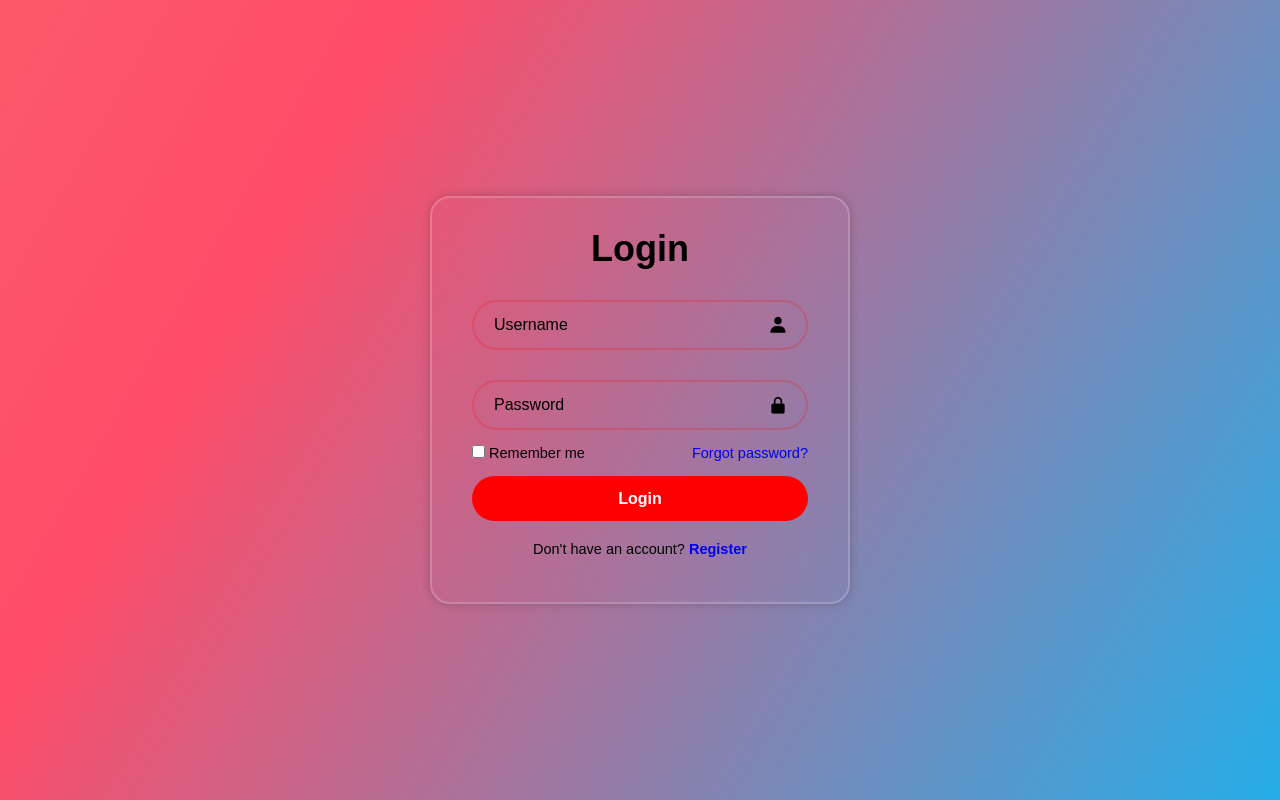
After one commit to GruWar/player-finder, a Flask app: page /login in a window 1280 px wide. The commit adds this page. Run offline with Flask 3, Linux system fonts and the light colour scheme.

Commit message:
create login form and basic styling

```diff
--- a/server.py
+++ b/server.py
@@ -10,6 +10,11 @@ def home():
     return render_template("index.html")
 
 
+@app.route("/login")
+def login():
+    return render_template("login.html")
+
+
 # run app
 if __name__ == "__main__":
     app.run(debug=True)
--- /dev/null
+++ b/static/css/style.css
@@ -0,0 +1,111 @@
+* {
+    margin: 0;
+    padding: 0;
+    box-sizing: border-box;
+    font-family: "arial";
+}
+
+body{
+    display: flex;
+    justify-content: center;
+    align-items: center;
+    height: 100vh;
+}
+
+.gradient-background {
+  background: linear-gradient(300deg, #00bfff, #ff4c68, #ef8172);
+  background-size: 180% 180%;
+  animation: gradient-animation 18s ease infinite;
+}
+
+@keyframes gradient-animation {
+  0% {
+    background-position: 0% 50%;
+  }
+  50% {
+    background-position: 100% 50%;
+  }
+  100% {
+    background-position: 0% 50%;
+  }
+}
+
+.wrapper {
+    width: 420px;
+    background: transparent;
+    border: 2px solid rgba(255, 255, 255, .2);
+    backdrop-filter: blur(20px);
+    box-shadow: 0 0 10px rgba(0, 0, 0, .2);
+    border-radius: 20px;
+    padding: 30px 40px;
+}
+
+.wrapper h1 {
+    font-size: 36px;
+    text-align: center;
+}
+
+.wrapper .input-box {
+    position: relative;
+    width: 100%;
+    height: 50px;
+    margin: 30px 0;
+}
+
+.input-box input {
+    width: 100%;
+    height: 100%;
+    outline: none;
+    background: transparent;
+    border: 2px solid rgba(255, 0, 0, .2);
+    border-radius: 40px;
+    font-size: 16px;
+    padding: 20px 45px 20px 20px;
+}
+
+.input-box input::placeholder {
+    color: #000;
+}
+
+.input-box i {
+    position: absolute;
+    right: 20px;
+    top: 50%;
+    transform: translateY(-50%);
+    font-size: 20px;
+}
+
+.wrapper .remember-forgot {
+    display: flex;
+    justify-content: space-between;
+    font-size: 14.5px;
+    margin: -15px 0 15px;
+}
+
+.remember-forgot a {
+    text-decoration: none;
+}
+
+.wrapper .btn-submit {
+    width: 100%;
+    height: 45px;
+    background: red;
+    border: none;
+    outline: none;
+    border-radius: 40px;
+    cursor: pointer;
+    font-size: 16px;
+    font-weight: 600;
+    color: white;
+}
+
+.wrapper .register-link {
+    font-size: 14.5px;
+    text-align: center;
+    margin: 20px 0 15px;
+}
+
+.register-link p a {
+    text-decoration: none;
+    font-weight: 600;
+}
--- /dev/null
+++ b/templates/base.html
@@ -0,0 +1,13 @@
+<!DOCTYPE html>
+<html lang="en">
+  <head>
+    <meta charset="UTF-8" />
+    <meta name="viewport" content="width=device-width, initial-scale=1"/>
+    <!-- Link to the styles.css here -->
+    <link rel="stylesheet" href="static/css/style.css">
+    <!-- Link to icons from boxicons.com -->
+    <link href='https://unpkg.com/boxicons@2.1.4/css/boxicons.min.css' rel='stylesheet'>
+    <title>{% block title %}{% endblock %}</title>
+  </head>
+    {% block content %}{% endblock %}
+</html>
--- /dev/null
+++ b/templates/login.html
@@ -0,0 +1,28 @@
+{% extends 'base.html' %}
+{% block title %}Player Finder{% endblock %}
+
+{% block content %}
+<body class="gradient-background">
+<div class="wrapper">
+    <form action="">
+        <h1>Login</h1>
+        <div class="input-box">
+            <input type="text" placeholder="Username" required>
+            <i class='bx bxs-user'></i>
+        </div>
+        <div class="input-box">
+            <input type="password" placeholder="Password" required>
+            <i class='bx bxs-lock-alt' ></i>
+        </div>
+        <div class="remember-forgot">
+            <label><input type="checkbox"> Remember me</label>
+            <a href="#">Forgot password?</a>
+        </div>
+        <button type="submit" class="btn-submit">Login</button>
+        <div class="register-link">
+            <p>Don't have an account? <a href="#">Register</a></p>
+        </div>
+    </form>
+</div>
+</body>
+{% endblock %}
```
Also changed, not shown: templates/header.html (deleted), templates/index.html (line endings or trailing spaces).
